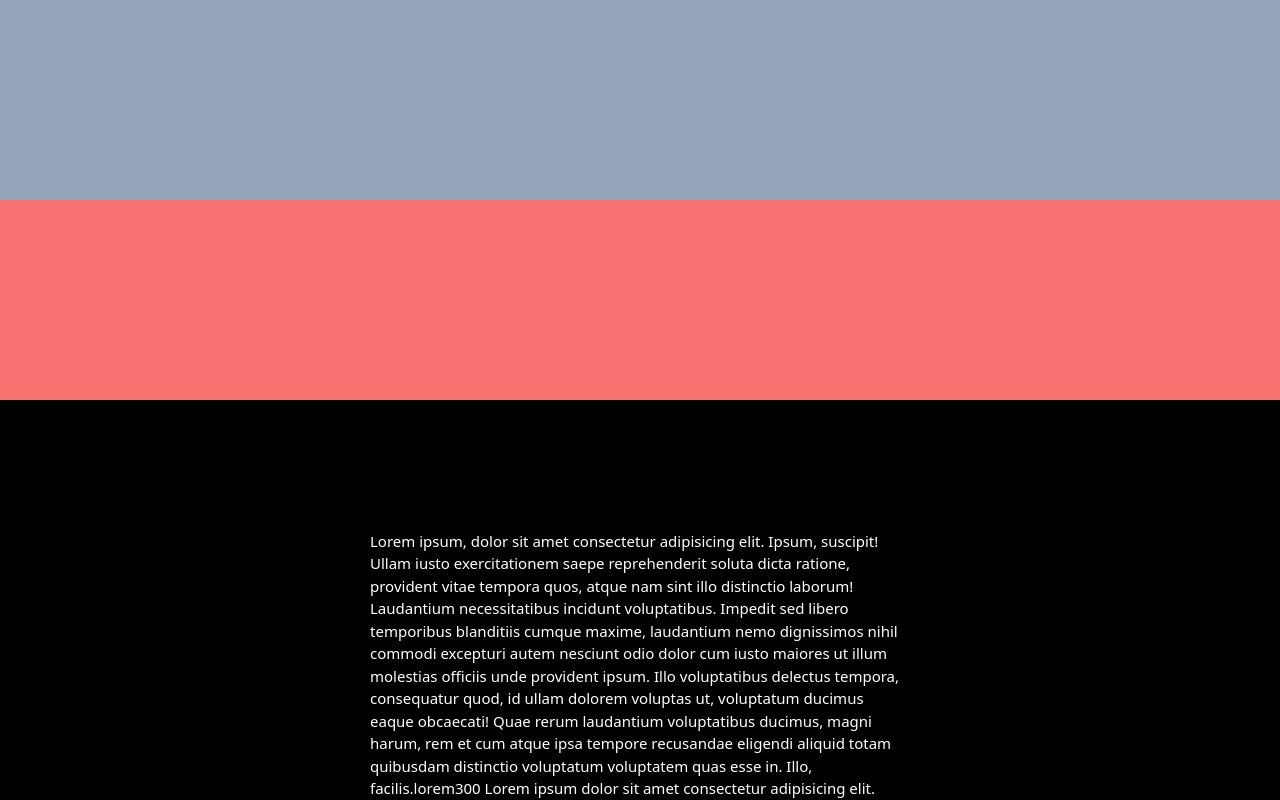
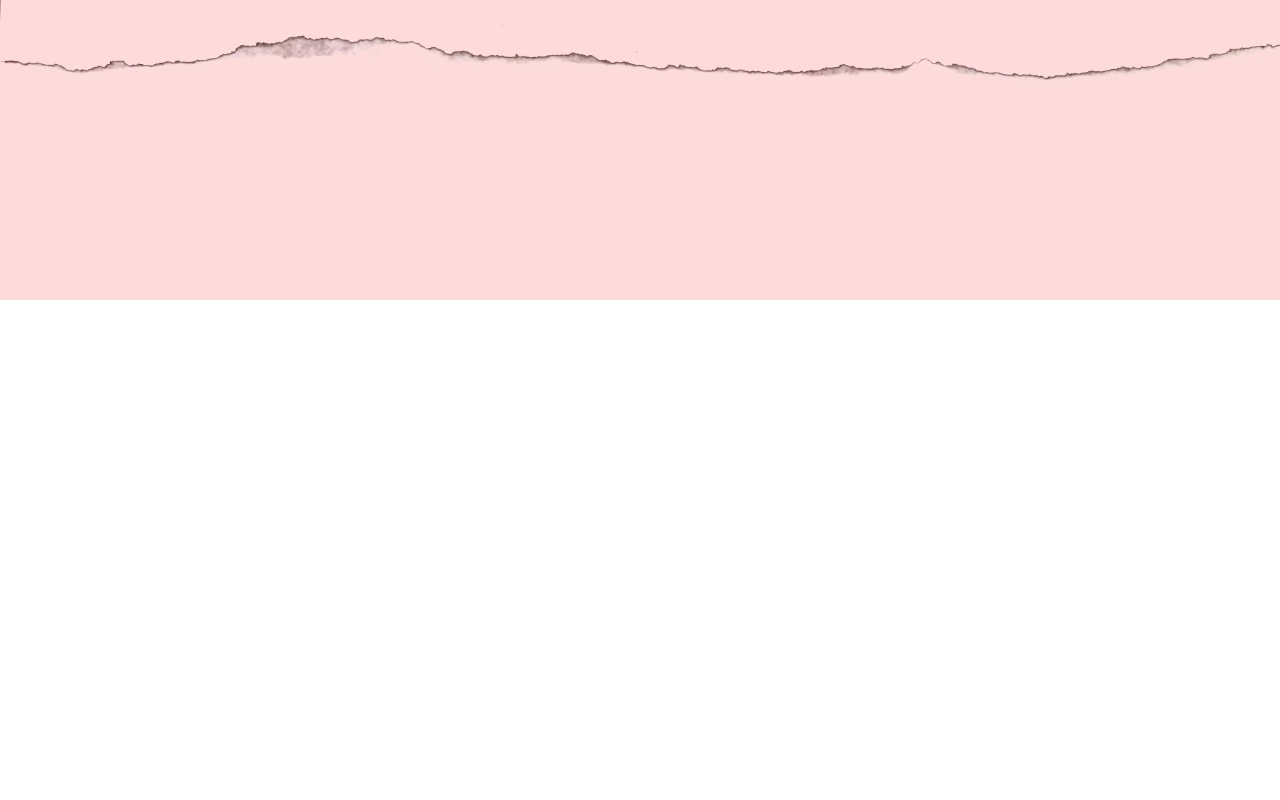
Before and after one commit to AntoninoPalmaEsposito/Portfolio, a Vue app: page / in a window 1280 px wide. Shown: the top 800 px of the page. Built offline with nearby package versions, Linux system fonts and the light colour scheme.

Commit message:
inseriti img nav e body

```diff
--- a/src/views/HomeView.vue
+++ b/src/views/HomeView.vue
@@ -1,29 +1,64 @@
 <template>
 
-
+<!-- container/input mouse -->
   <div @wheel="handleMouseWheel" class=" w-screen bg-black">
-
-    <div class="bg-slate-400 h-[200px] mb-[-24px] "></div>
 
 
     <div class="relative">
 
-      <div :id="customId" :class="scendi"
-        class=" w-screen h-[200px] bg-red-400 translate-y-6 duration-1000 absolute top-[0px] "> </div>
+      <!-- nav carta -->
+      <div class=" h-[200px] mb-[-24px] "><img src="../assets/nav.png" alt="" class="w-screen">
+      </div>
+
+      <!-- nav coperta -->
+      <div class="absolute top-0 left-0 bg-red-400  h-[300px] w-screen z-20 opacity-25">
+      </div>
+
+
+      <!-- body carta -->
+      <div :id="customId" :class="scendi" class=" z-10 w-screen h-screen  translate-y-6  absolute top-[-50px] ">
+
+         <img src="../assets/corpo.png" alt="" class="w-screen">
+
+        <div class="h-screen w-screen bg-white">
+        </div>
+
+      </div>
+
 
     </div>
 
 
     <div class="flex items-center justify-center h-[1000px] w-screen">
 
-<div v-if="project" class="w-[50%] text-[15px] text-white p-[50px]"> Lorem ipsum, dolor sit amet consectetur adipisicing elit. Ipsum, suscipit! Ullam iusto exercitationem saepe reprehenderit soluta dicta ratione, provident vitae tempora quos, atque nam sint illo distinctio laborum! Laudantium necessitatibus incidunt voluptatibus. Impedit sed libero temporibus blanditiis cumque maxime, laudantium nemo dignissimos nihil commodi excepturi autem nesciunt odio dolor cum iusto maiores ut illum molestias officiis unde provident ipsum. Illo voluptatibus delectus tempora, consequatur quod, id ullam dolorem voluptas ut, voluptatum ducimus eaque obcaecati! Quae rerum laudantium voluptatibus ducimus, magni harum, rem et cum atque ipsa tempore recusandae eligendi aliquid totam quibusdam distinctio voluptatum voluptatem quas esse in. Illo, facilis.lorem300 Lorem ipsum dolor sit amet consectetur adipisicing elit. Quisquam ipsa voluptates obcaecati ipsum consequuntur porro non
-</div>
+      <div v-if="project" class="w-[50%] text-[15px] text-white p-[50px]">
+        Lorem ipsum, dolor sit amet consectetur
+        adipisicing elit. Ipsum, suscipit! Ullam iusto exercitationem saepe reprehenderit soluta dicta ratione,
+        provident vitae tempora quos, atque nam sint illo distinctio laborum! Laudantium necessitatibus incidunt
+        voluptatibus. Impedit sed libero temporibus blanditiis cumque maxime, laudantium nemo dignissimos nihil commodi
+        excepturi autem nesciunt odio dolor cum iusto maiores ut illum molestias officiis unde provident ipsum. Illo
+        voluptatibus delectus tempora, consequatur quod, id ullam dolorem voluptas ut, voluptatum ducimus eaque
+        obcaecati! Quae rerum laudantium voluptatibus ducimus, magni harum, rem et cum atque ipsa tempore recusandae
+        eligendi aliquid totam quibusdam distinctio voluptatum voluptatem quas esse in. Illo, facilis.lorem300 Lorem
+        ipsum dolor sit amet consectetur adipisicing elit. Quisquam ipsa voluptates obcaecati ipsum consequuntur porro
+        non
+      </div>
 
-<div v-if="about" class="w-[50%] text-[15px] text-red-400 p-[50px]"> Lorem ipsum, dolor sit amet consectetur adipisicing elit. Ipsum, suscipit! Ullam iusto exercitationem saepe reprehenderit soluta dicta ratione, provident vitae tempora quos, atque nam sint illo distinctio laborum! Laudantium necessitatibus incidunt voluptatibus. Impedit sed libero temporibus blanditiis cumque maxime, laudantium nemo dignissimos nihil commodi excepturi autem nesciunt odio dolor cum iusto maiores ut illum molestias officiis unde provident ipsum. Illo voluptatibus delectus tempora, consequatur quod, id ullam dolorem voluptas ut, voluptatum ducimus eaque obcaecati! Quae rerum laudantium voluptatibus ducimus, magni harum, rem et cum atque ipsa tempore recusandae eligendi aliquid totam quibusdam distinctio voluptatum voluptatem quas esse in. Illo, facilis.lorem300 Lorem ipsum dolor sit amet consectetur adipisicing elit. Quisquam ipsa voluptates obcaecati ipsum consequuntur porro non
-</div>
+      <div v-if="about" class="w-[50%] text-[15px] text-red-400 p-[50px]">
+         Lorem ipsum, dolor sit amet consectetur
+        adipisicing elit. Ipsum, suscipit! Ullam iusto exercitationem saepe reprehenderit soluta dicta ratione,
+        provident vitae tempora quos, atque nam sint illo distinctio laborum! Laudantium necessitatibus incidunt
+        voluptatibus. Impedit sed libero temporibus blanditiis cumque maxime, laudantium nemo dignissimos nihil commodi
+        excepturi autem nesciunt odio dolor cum iusto maiores ut illum molestias officiis unde provident ipsum. Illo
+        voluptatibus delectus tempora, consequatur quod, id ullam dolorem voluptas ut, voluptatum ducimus eaque
+        obcaecati! Quae rerum laudantium voluptatibus ducimus, magni harum, rem et cum atque ipsa tempore recusandae
+        eligendi aliquid totam quibusdam distinctio voluptatum voluptatem quas esse in. Illo, facilis.lorem300 Lorem
+        ipsum dolor sit amet consectetur adipisicing elit. Quisquam ipsa voluptates obcaecati ipsum consequuntur porro
+        non
+      </div>
 
 
-</div>
+    </div>
 
   </div>
 
@@ -44,7 +79,7 @@ export default {
       ctt: 0,
       customId: 'my-custom-id',
       project: true,
-      about: false
+      about: false,
     };
   },
 
@@ -53,13 +88,14 @@ export default {
 
     /* gestione evento */
     handleMouseWheel(event) {
+
       if (event.deltaY > 0) {
         this.scendi();
         console.log(this.ctt)
+
       } else if (event.deltaY < 0) {
         this.sali();
         console.log(this.ctt)
-
       }
     },
 
@@ -70,15 +106,16 @@ export default {
       if (this.ctt <= 750) {
         this.ctt += 50;
         const element = document.getElementById(this.customId);
-        element.classList.remove('top-[0px]'); // Rimuovi la classe Tailwind
-        element.style.top = `${this.ctt}px`; // Imposta la posizione in pixel
+        element.classList.remove('top-[0px]');
+        element.classList.add(`duration-1000`);
+        element.style.top = `${this.ctt}px`;
         return `top-[${this.ctt}px]`;
-      } else if (this.ctt > 750){
+
+      } else if (this.ctt > 750) {
         this.ctt += 50;
         this.project = false
         this.about = true
       }
-
 
     },
 
@@ -89,15 +126,17 @@ export default {
       console.log(`top-[${this.ctt}px]`);
       if (this.ctt > 750) {
         this.project = true
+        this.about = false
       }
 
-      if (this.ctt >= 50) {2
+      if (this.ctt >= 0) {
 
         this.ctt -= 50;
         console.log(this.ctt)
         const element = document.getElementById(this.customId);
         element.classList.remove('top-[0px]'); // Rimuovi la classe Tailwind
         element.style.top = `${this.ctt}px`; // Imposta la posizione in pixel
+        element.classList.add(`duration-1000`);
 
         return `top-[${this.ctt}px]`;
       }
@@ -122,6 +161,4 @@ body::-webkit-scrollbar {
 body {
   overflow-y: hidden;
 }
-
-
 </style>
```
Also changed, not shown: src/assets/corpo.png (added), src/assets/nav.png (added).
